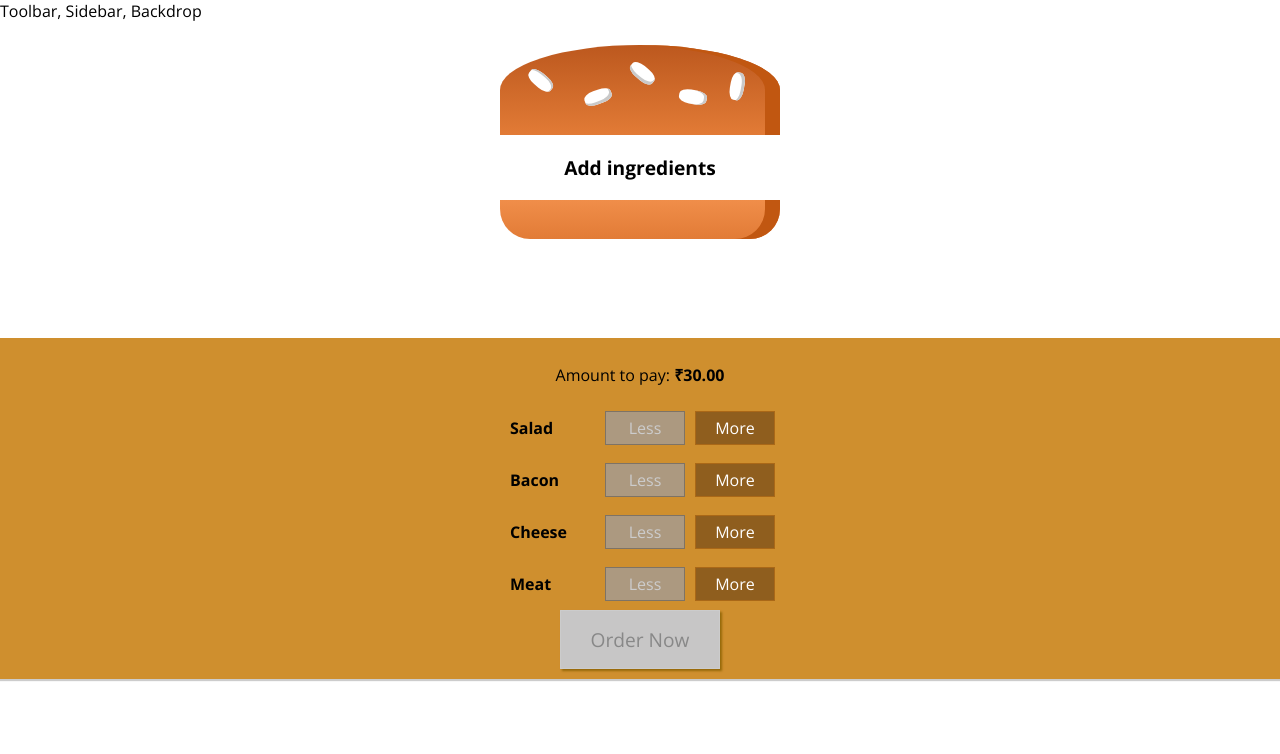
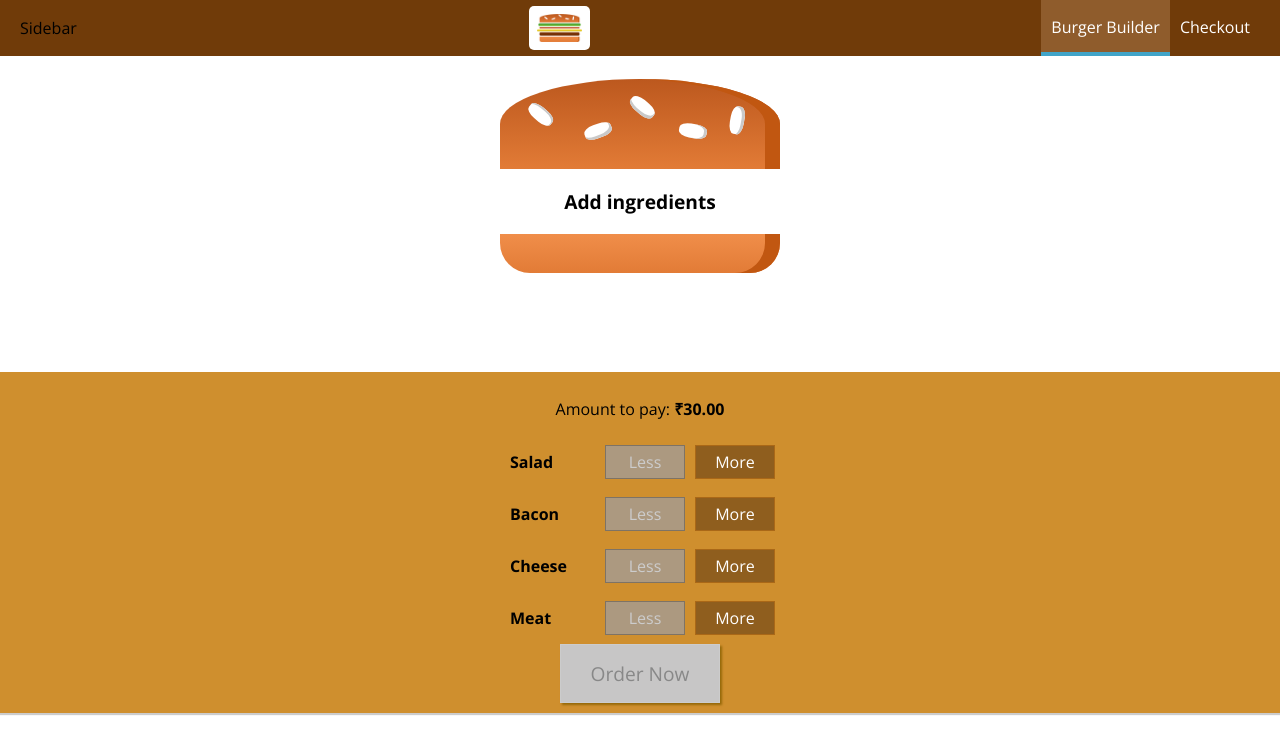
Before and after one commit to kaioshin20/myBurger, a React (Create React App) app: page / in a window 1280 px wide. Shown: the top 754 px of the page. Built offline with nearby package versions, Linux system fonts and the light colour scheme.

Commit message:
added navigation items

```diff
--- a/src/components/Layout/Layout.js
+++ b/src/components/Layout/Layout.js
@@ -1,10 +1,11 @@
 import React from 'react';
 import Aux from '../../hoc/Auxiliary';
 import classes from './Layout.module.css';
+import Toolbar from '../Navigation/Toolbar/Toolbar'
 
 const Layout = (props) => (
     <Aux>
-        <div>Toolbar, Sidebar, Backdrop</div>
+        <Toolbar />
         <main className={classes.Content}>
             {props.children}
         </main>
--- a/src/components/Layout/Layout.module.css
+++ b/src/components/Layout/Layout.module.css
@@ -1,3 +1,3 @@
 .Content{
-    margin-top: 16px;
+    margin-top: 72px;
 }
--- /dev/null
+++ b/src/components/Logo/Logo.js
@@ -0,0 +1,11 @@
+import React from 'react';
+import classes from './Logo.module.css';
+import burgerLogo from '../../assets/images/burger-logo.png'
+
+const Logo = (props) => (
+    <div className={classes.Logo}>
+        <img src={burgerLogo} alt="myBurger" />
+    </div>
+);
+
+export default Logo;
--- /dev/null
+++ b/src/components/Logo/Logo.module.css
@@ -0,0 +1,11 @@
+.Logo {
+    background-color: white;
+    padding: 8px;
+    border-radius: 5px;
+    box-sizing: border-box;
+    height: 80%;
+}
+
+.Logo img {
+    height: 100%;
+}
--- /dev/null
+++ b/src/components/Navigation/NavigationItems/NavigationItem/NavigationItem.js
@@ -0,0 +1,14 @@
+import React from 'react';
+import classes from './NavigationItem.module.css';
+
+const NavigationItem = (props) => (
+    <li className={classes.NavigationItem}>
+        <a
+        href={props.link}
+        className={props.active ? classes.Active : null}>
+            {props.children}
+        </a>
+    </li>
+);
+
+export default NavigationItem;
--- /dev/null
+++ b/src/components/Navigation/NavigationItems/NavigationItem/NavigationItem.module.css
@@ -0,0 +1,25 @@
+.NavigationItem {
+    margin: 0;
+    box-sizing: border-box;
+    display: flex;
+    align-items: center;
+    height: 100%;
+}
+
+.NavigationItem a {
+    color: white;
+    text-decoration: none;
+    height: 100%;
+    padding: 16px 10px;
+    border-bottom: 4px solid transparent;
+    box-sizing: border-box;
+    display: block;
+}
+
+.NavigationItem a:hover,
+.NavigationItem a:active,
+.NavigationItem a.Active {
+    background-color: #8F5C2C;
+    border-bottom: 4px solid #40A4C8;
+    color: white;
+}
--- /dev/null
+++ b/src/components/Navigation/NavigationItems/NavigationItems.js
@@ -0,0 +1,12 @@
+import React from 'react';
+import classes from './NavigationItems.module.css';
+import NavigationItem from './NavigationItem/NavigationItem';
+
+const NavigationItems = (props) => (
+    <ul className={classes.NavigationItems}>
+        <NavigationItem link="/" active>Burger Builder</NavigationItem>
+        <NavigationItem link="/">Checkout</NavigationItem>
+    </ul>
+);
+
+export default NavigationItems;
--- /dev/null
+++ b/src/components/Navigation/NavigationItems/NavigationItems.module.css
@@ -0,0 +1,8 @@
+.NavigationItems {
+    margin: 0;
+    padding: 0;
+    display: flex;
+    align-items: center;
+    height: 100%;
+    list-style-type: none;
+}
--- /dev/null
+++ b/src/components/Navigation/Toolbar/Toolbar.js
@@ -0,0 +1,14 @@
+import React from 'react';
+import classes from './Toolbar.module.css';
+import Logo from '../../Logo/Logo';
+import NavigationItems from '../NavigationItems/NavigationItems';
+
+const Toolbar = (props) => (
+    <header className={classes.Toolbar}>
+        <div>Sidebar</div>
+        <Logo />
+        <NavigationItems />
+    </header>
+);
+
+export default Toolbar;
--- /dev/null
+++ b/src/components/Navigation/Toolbar/Toolbar.module.css
@@ -0,0 +1,18 @@
+.Toolbar {
+    height: 56px;
+    width: 100%;
+    position: fixed;
+    top: 0;
+    left: 0;
+    background-color: #703B09;
+    display: flex;
+    justify-content: space-between;
+    align-items: center;
+    padding: 0 20px;
+    box-sizing: border-box;
+    z-index: 90;
+}
+
+.Toolbar nav {
+    height: 100%;
+}
```
Also changed, not shown: src/assets/images/burger-logo.png (added).
